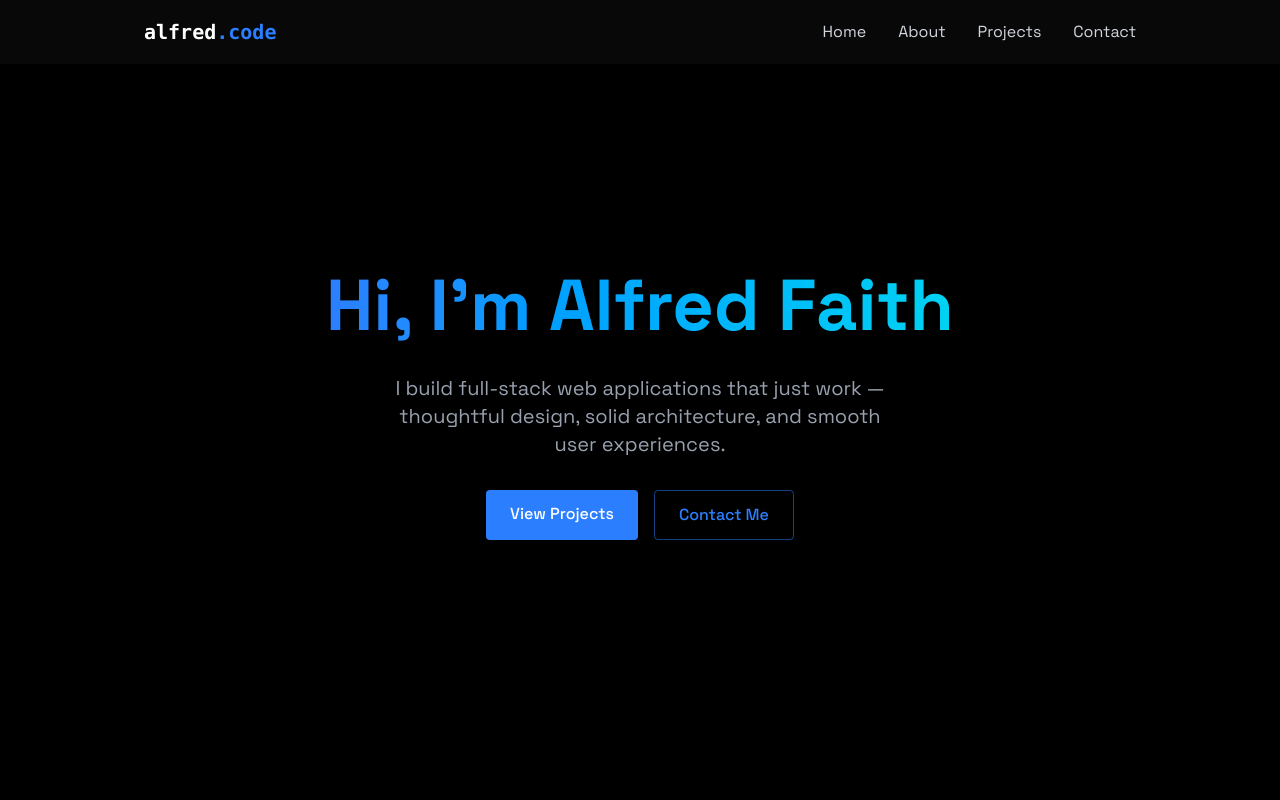
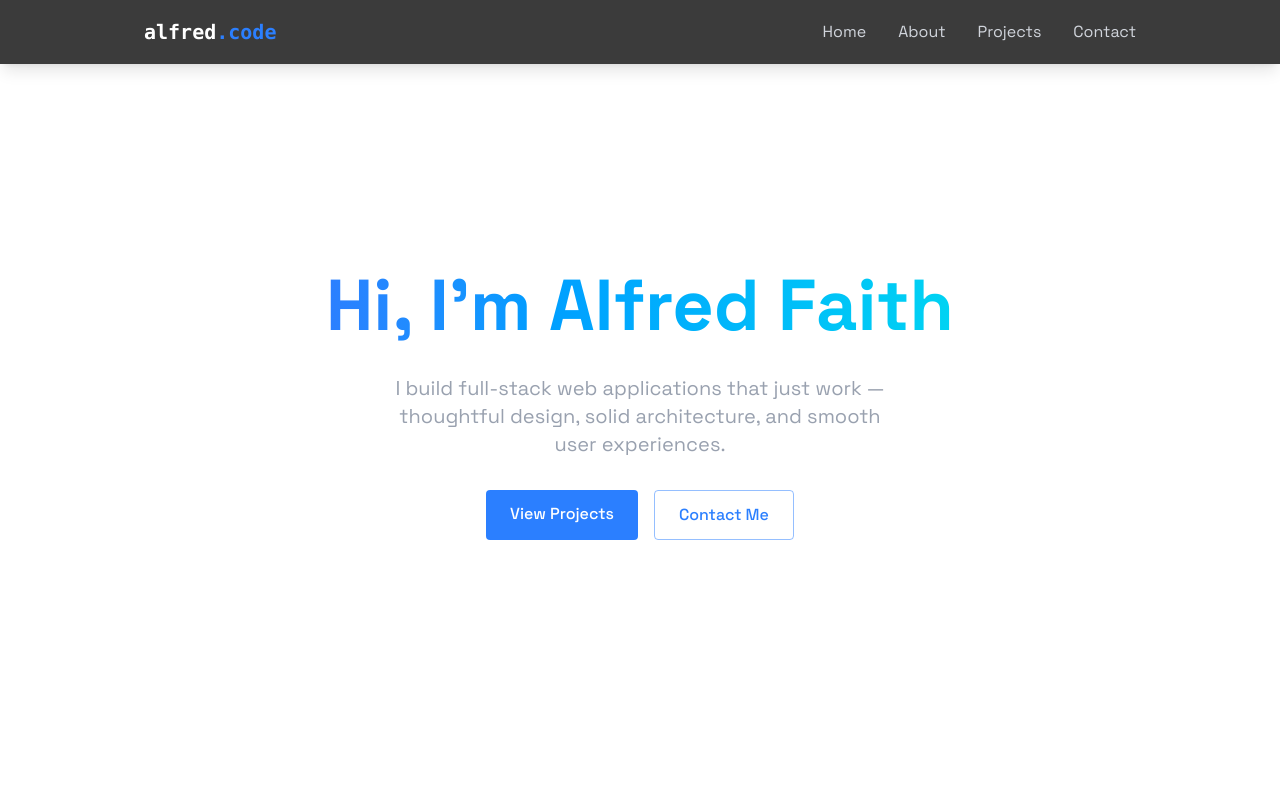
Before and after one commit to TonyFred-code/portfolio, a React (Vite) app: page / in a window 1280 px wide. Shown: the top 800 px of the page. Built offline with nearby package versions, Linux system fonts and the light colour scheme.

Commit message:
refactor: move theme toggling to App component

```diff
--- a/src/App.jsx
+++ b/src/App.jsx
@@ -1,4 +1,4 @@
-import { useState } from "react";
+import { useState, useEffect } from "react";
 import LoadingScreen from "./components/LoadingScreen.jsx";
 import NavBar from "./components/NavBar.jsx";
 import MobileMenu from "./components/MobileMenu.jsx";
@@ -12,14 +12,37 @@ import { ToastContainer } from "react-toastify";
 function App() {
   const [isLoaded, setIsLoaded] = useState(false);
   const [menuOpen, setMenuOpen] = useState(false);
+  const [theme, setTheme] = useState(
+    () => localStorage.getItem("theme") || "system"
+  );
+
+  // Apply theme to root
+  useEffect(() => {
+    const root = document.documentElement;
+    const prefersDark = window.matchMedia(
+      "(prefers-color-scheme: dark)"
+    ).matches;
+
+    if (theme === "dark" || (theme === "system" && prefersDark)) {
+      root.classList.add("dark");
+    } else {
+      root.classList.remove("dark");
+    }
+
+    localStorage.setItem("theme", theme);
+  }, [theme]);
+
+  // Determine toast theme
+  const toastTheme = theme === "light" ? "light" : "dark";
 
   return (
     <>
       {!isLoaded && <LoadingScreen onComplete={() => setIsLoaded(true)} />}
       <div
-        className={`min-h-screen transition-opacity duration-700 ${
-          isLoaded ? "opacity-100" : "opacity-0"
-        } bg-black text-gray-100`}
+        className={`min-h-screen transition-opacity duration-700
+          ${isLoaded ? "opacity-100" : "opacity-0"}
+          bg-background text-foreground
+        `}
       >
         <NavBar menuOpen={menuOpen} setMenuOpen={setMenuOpen} />
         <MobileMenu menuOpen={menuOpen} setMenuOpen={setMenuOpen} />
@@ -27,9 +50,9 @@ function App() {
         <About />
         <Projects />
         <Contact />
-        <Footer />
+        <Footer setTheme={setTheme} currentTheme={theme} />
       </div>
-      <ToastContainer theme="dark" />
+      <ToastContainer theme={toastTheme} />
     </>
   );
 }
--- a/src/components/Footer.jsx
+++ b/src/components/Footer.jsx
@@ -1,9 +1,9 @@
 import ToggleTheme from "./ToggleTheme.jsx";
 
-export default function Footer() {
+export default function Footer({ currentTheme, setTheme }) {
   return (
     <footer className="text-xs text-gray-300 flex flex-col items-center justify-around md:flex-row py-3 gap-2">
-      <ToggleTheme />
+      <ToggleTheme theme={currentTheme} setTheme={setTheme} />
 
       <div className="flex items-center gap-3">
         <span>© {new Date().getFullYear()} Alfred Faith</span>
--- a/src/components/ToggleTheme.jsx
+++ b/src/components/ToggleTheme.jsx
@@ -1,5 +1,4 @@
 import { Laptop, Moon, Sun } from "lucide-react";
-import { useEffect, useState } from "react";
 
 const options = [
   { value: "system", Icon: Laptop, label: "System" },
@@ -7,26 +6,7 @@ const options = [
   { value: "dark", Icon: Moon, label: "Dark" },
 ];
 
-export default function ThemeToggle() {
-  const [theme, setTheme] = useState(() => {
-    return localStorage.getItem("theme") || "system";
-  });
-
-  useEffect(() => {
-    const root = document.documentElement;
-    const prefersDark = window.matchMedia(
-      "(prefers-color-scheme: dark)"
-    ).matches;
-
-    if (theme === "dark" || (theme === "system" && prefersDark)) {
-      root.classList.add("dark");
-    } else {
-      root.classList.remove("dark");
-    }
-
-    localStorage.setItem("theme", theme);
-  }, [theme]);
-
+export default function ThemeToggle({ theme, setTheme }) {
   return (
     <div
       role="radiogroup"
```
